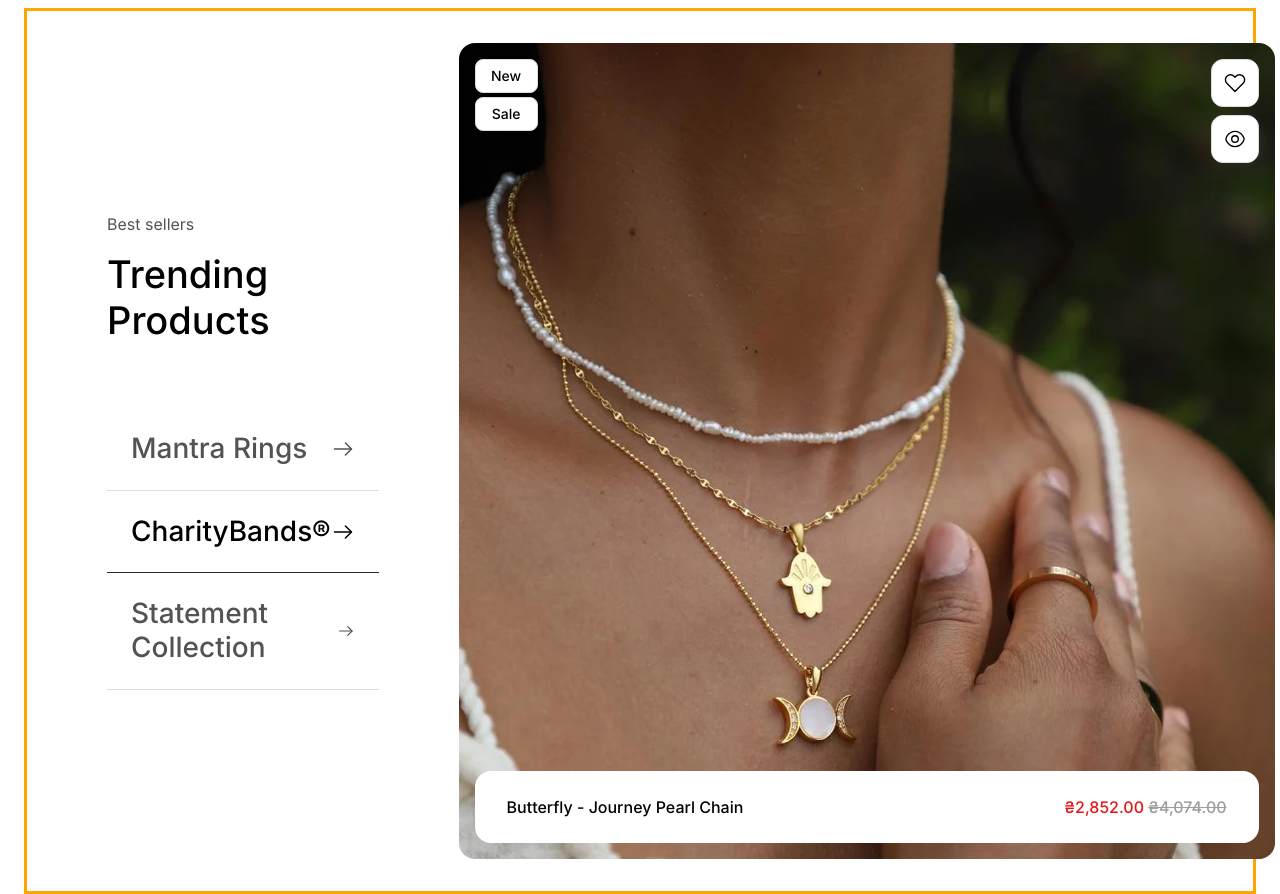
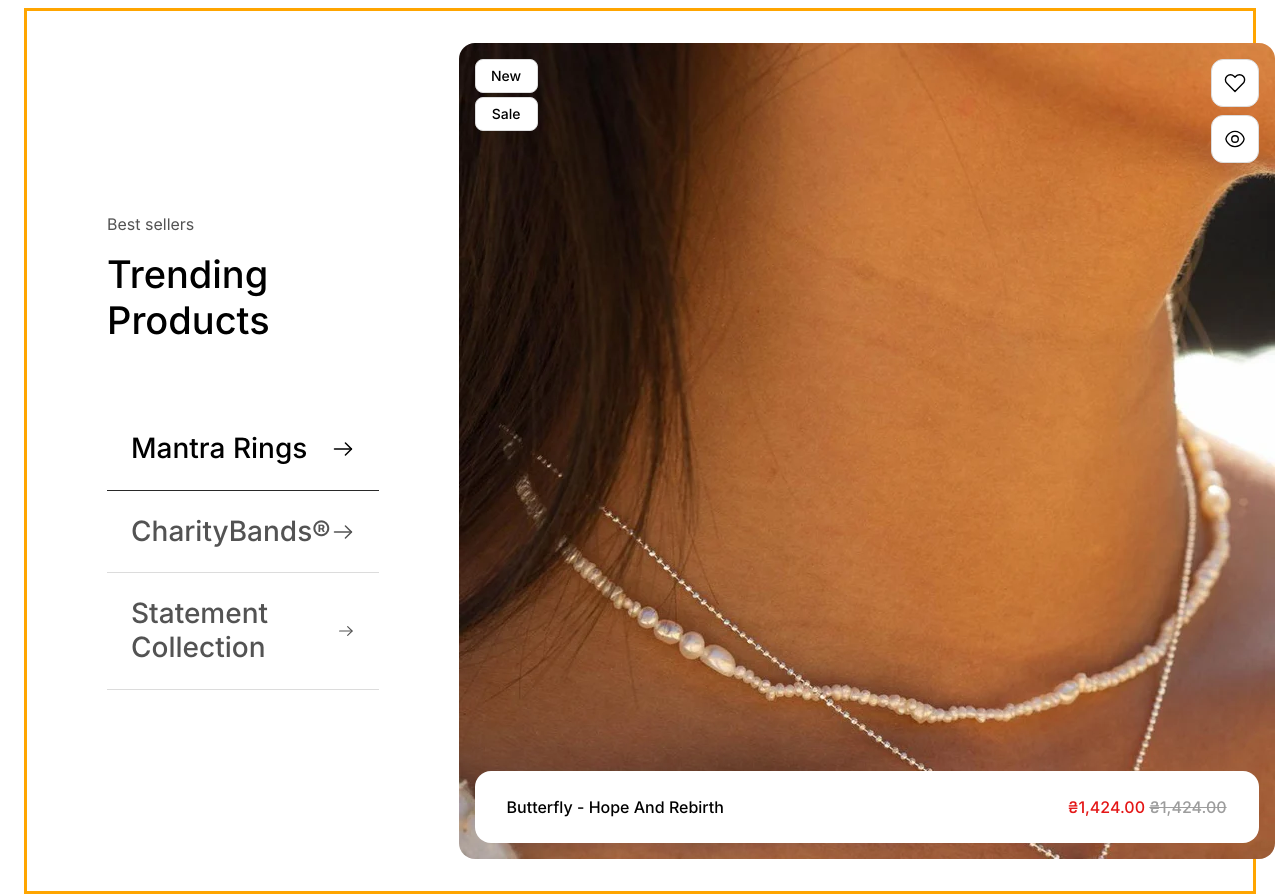
Before and after one commit to kilavkiwork/UTD-eCommerce, a website built with Vite: page index.html in a window 1280 px wide. Both pictures are taken after a click on the element "Mantra Rings". Built offline with nearby package versions, Linux system fonts and the light colour scheme.

Commit message:
feat: js for animation tabs and images

```diff
--- a/src/scripts/main.js
+++ b/src/scripts/main.js
@@ -1 +1,4 @@
-console.log("hello script");
+import { initTrendingTabs } from "./modules/tabs";
+
+//
+initTrendingTabs();
--- /dev/null
+++ b/src/scripts/modules/tabs.js
@@ -0,0 +1,17 @@
+export function initTrendingTabs(container = document) {
+  const buttons = container.querySelectorAll(".trending__item");
+  const panels = container.querySelectorAll(".trending__panel");
+
+  buttons.forEach((btn) => {
+    btn.addEventListener("click", () => {
+      const id = btn.dataset.tab;
+
+      buttons.forEach((i) => i.classList.remove("trending__item--active"));
+      btn.classList.add("trending__item--active");
+
+      panels.forEach((p) => {
+        p.classList.toggle("trending__panel--active", p.dataset.tab === id);
+      });
+    });
+  });
+}
--- a/src/styles/modules/best-sellers.css
+++ b/src/styles/modules/best-sellers.css
@@ -67,7 +67,7 @@
   position: absolute;
   inset: 0;
   opacity: 0;
-  transition: opacity var(--trans-o);
+  transition: opacity var(--trans-op);
 
   /* border: 3px solid #000; */
 }
```
